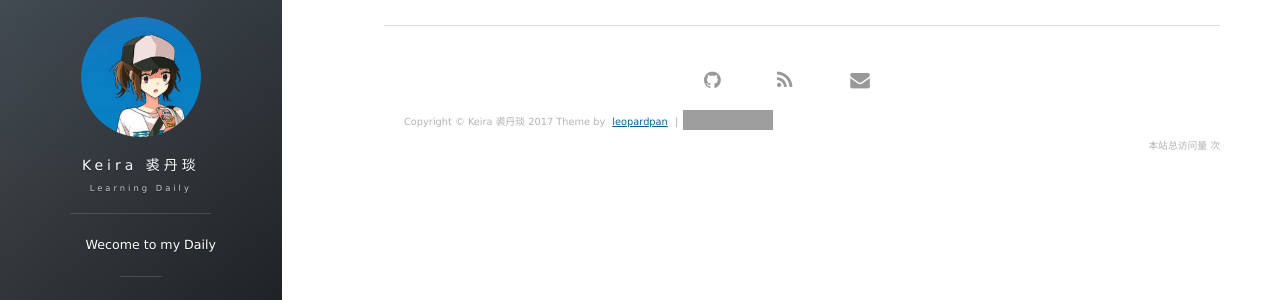
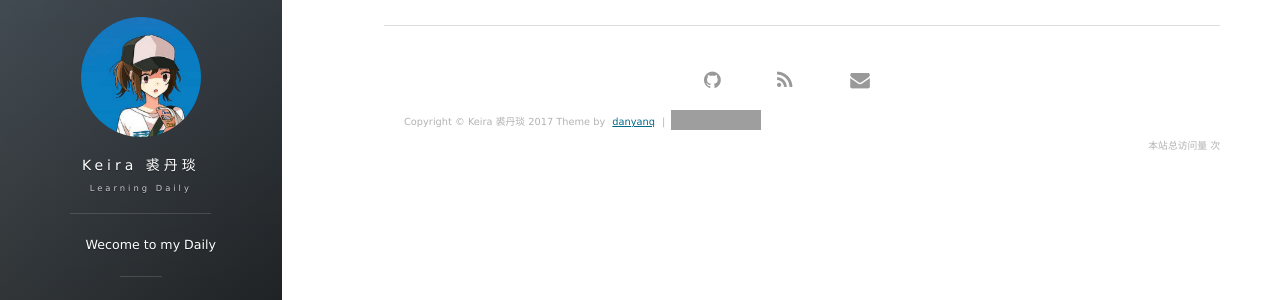
Before and after one commit to danyanq/danyanq, a Jekyll site: the page built from about.md, in a window 1280 px wide. Shown: the part 271-571 px from the top of the page. Built offline with Jekyll 4.4.1, drawn with Linux system fonts in a browser that asks for light colours; nearby versions of some CDN libraries; comment, search, counter and statistics services are not loaded; grey boxes are pictures that could not be loaded.

Commit message:
change footer

```diff
--- a/_includes/footer.html
+++ b/_includes/footer.html
@@ -69,7 +69,7 @@
 
         <div class = "footer_div">
            <p class="copyright text-muted">
-            Copyright &copy; {{ site.title }} {{ site.time | date: '%Y' }} Theme by <a href="http://baixin.io/">leopardpan</a> |
+            Copyright &copy; {{ site.title }} {{ site.time | date: '%Y' }} Theme by <a href="https://danyanq.github.io/">danyanq</a> |
             <iframe
                 style="margin-left: 2px; margin-bottom:-5px;"
                 frameborder="0" scrolling="0" width="91px" height="20px"
```
